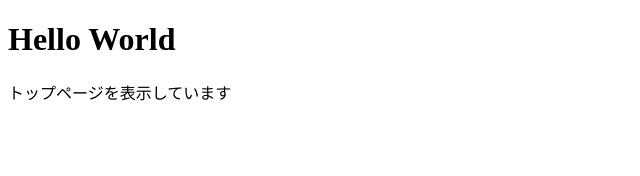
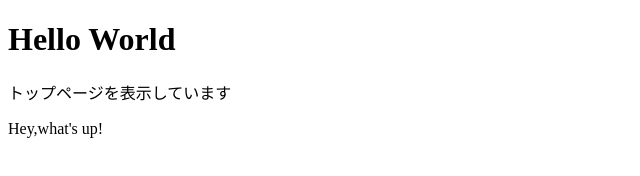
Before and after one commit to ryyyug/html-practice1, a plain HTML site: page docs/index.html in a window 1280 px wide. Shown: the whole page, without its empty margins (0-640 px from the left). Drawn offline with Linux system fonts and the light colour scheme.

Commit message:
Update index.html

```diff
--- a/docs/index.html
+++ b/docs/index.html
@@ -9,5 +9,6 @@
 <body>
   <h1>Hello World</h1>
   <p>トップページを表示しています</p>
+  <p>Hey,what's up!</p>
 </body>
 </html>
```
